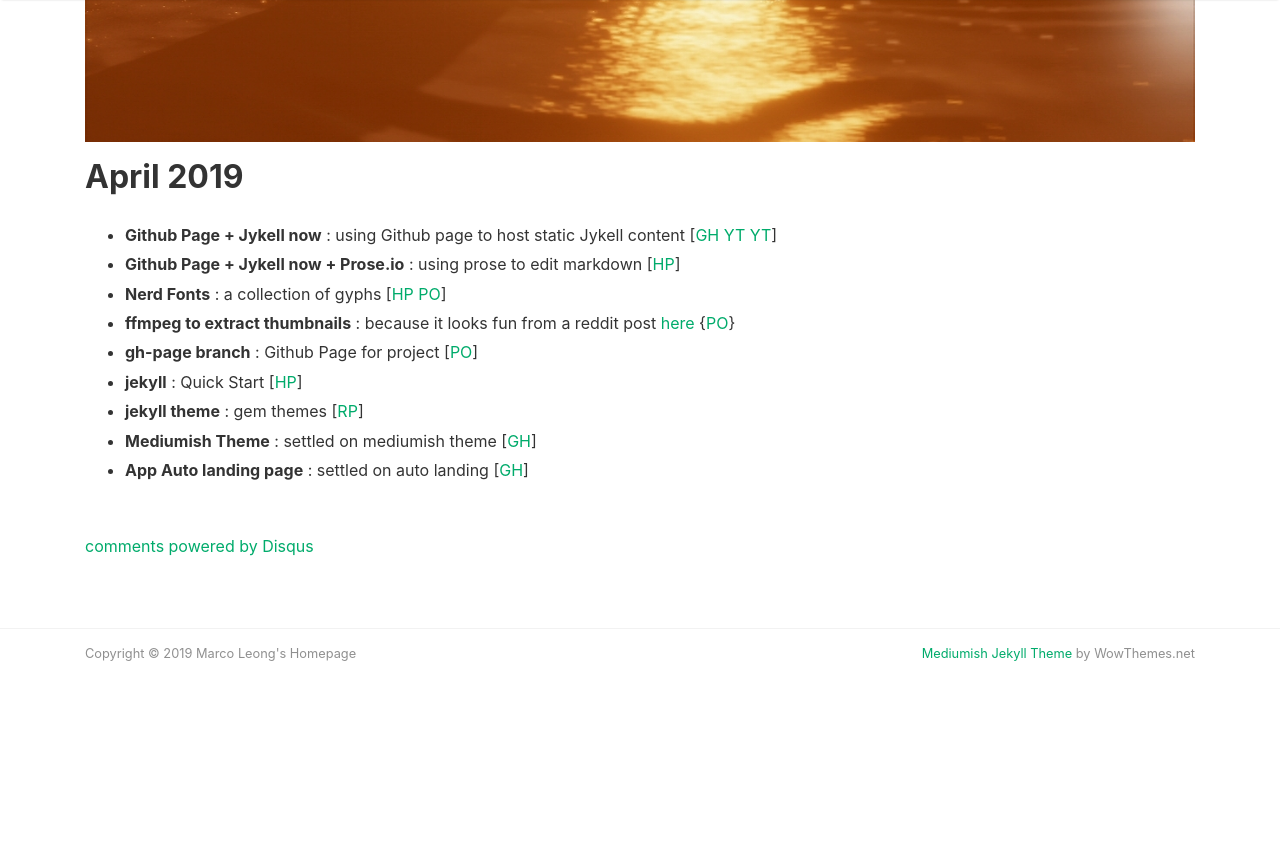
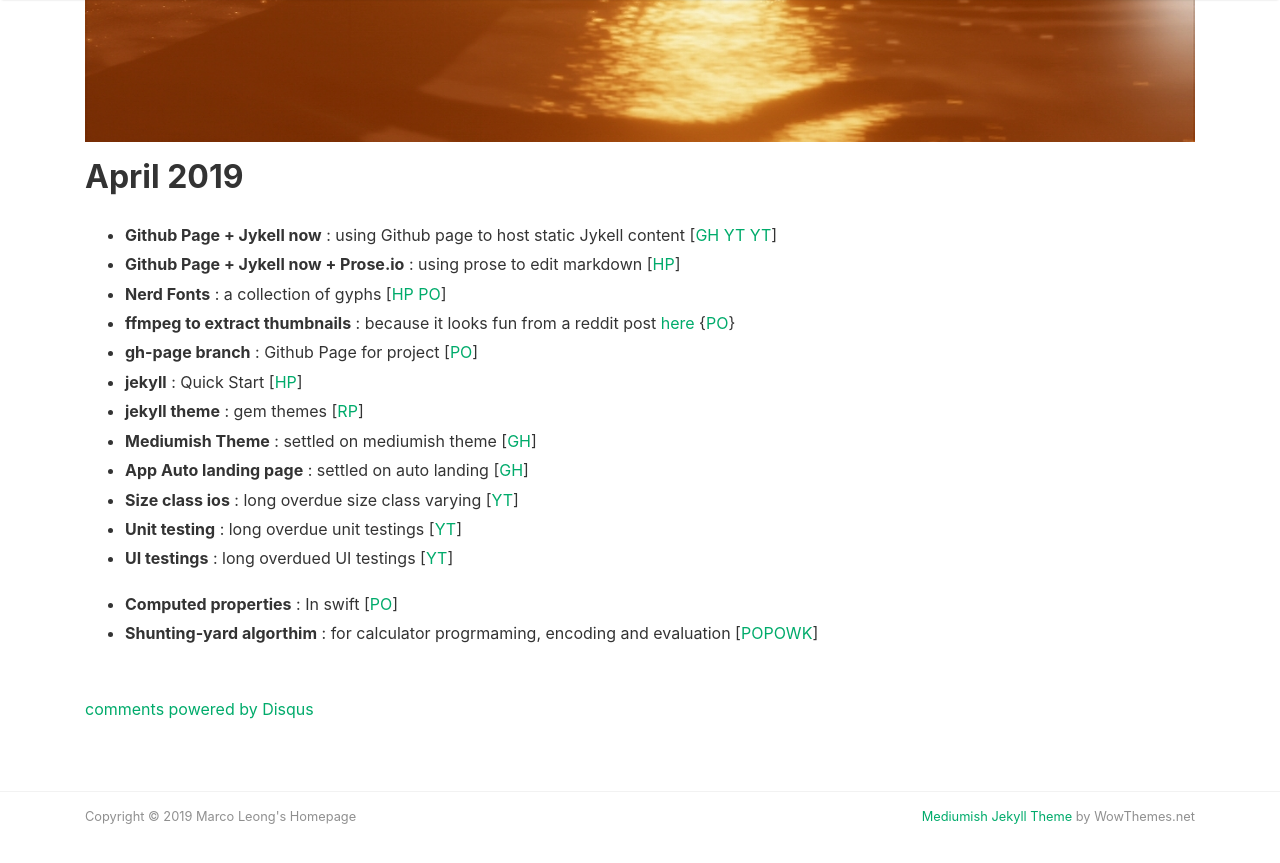
Before and after one commit to MarcoLeongDev/MarcoLeongDev.github.io, a Jekyll site: the page built from journey.md, in a window 1280 px wide and 900 px high, scrolled down 638 px. Shown: the top 863 px of the window. Built offline with Jekyll 4.4.1, drawn with Linux system fonts in a browser that asks for light colours; nearby versions of some CDN libraries; comment, search, counter and statistics services are not loaded; before the commit the page ends 1375 px from its top, so only the background shows below that.

Commit message:
updated journey

```diff
--- a/journey.md
+++ b/journey.md
@@ -18,5 +18,11 @@ comments: true
 - **jekyll theme** : gem themes [[RP](https://rubygems.org/search?utf8=%E2%9C%93&query=jekyll-theme)]
 - **Mediumish Theme** : settled on mediumish theme [[GH](https://github.com/wowthemesnet/mediumish-theme-jekyll/)]
 - **App Auto landing page** : settled on auto landing [[GH](https://github.com/emilbaehr/automatic-app-landing-page)]
+- **Size class ios** : long overdue size class varying [[YT](https://www.youtube.com/watch?v=v2ZbzCDd1bU)]
+- **Unit testing** : long overdue unit testings [[YT](https://www.youtube.com/watch?v=fR9QR-WSNK0)]
+- **UI testings** : long overdued UI testings [[YT](https://www.youtube.com/watch?time_continue=7&v=rmKbsQ41wVY)]
+
+- **Computed properties** : In swift [[PO](https://medium.com/@micosmin/swift-computed-properties-2a8fd9f88d6)]
+- **Shunting-yard algorthim** : for calculator progrmaming, encoding and evaluation [[PO](https://interactivepython.org/runestone/static/pythonds/BasicDS/InfixPrefixandPostfixExpressions.html)[PO](http://www.oxfordmathcenter.com/drupal7/node/628)[WK](https://en.wikipedia.org/wiki/Shunting-yard_algorithm)]
 
 <!-- - <details><summary>App Auto landing page</summary> settled on auto landing <a href="https://github.com/emilbaehr/automatic-app-landing-page">[GH]</a></details> -->
```
